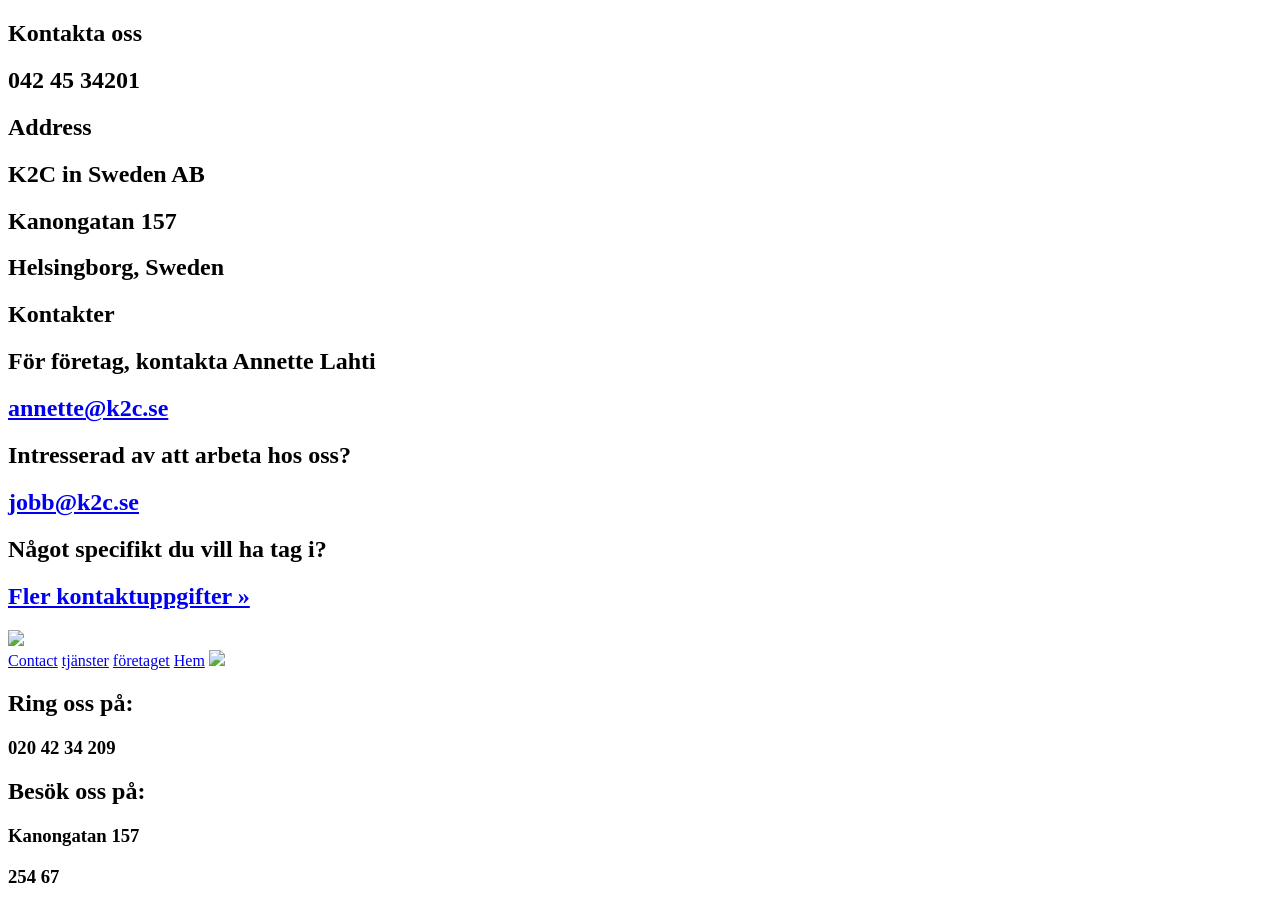
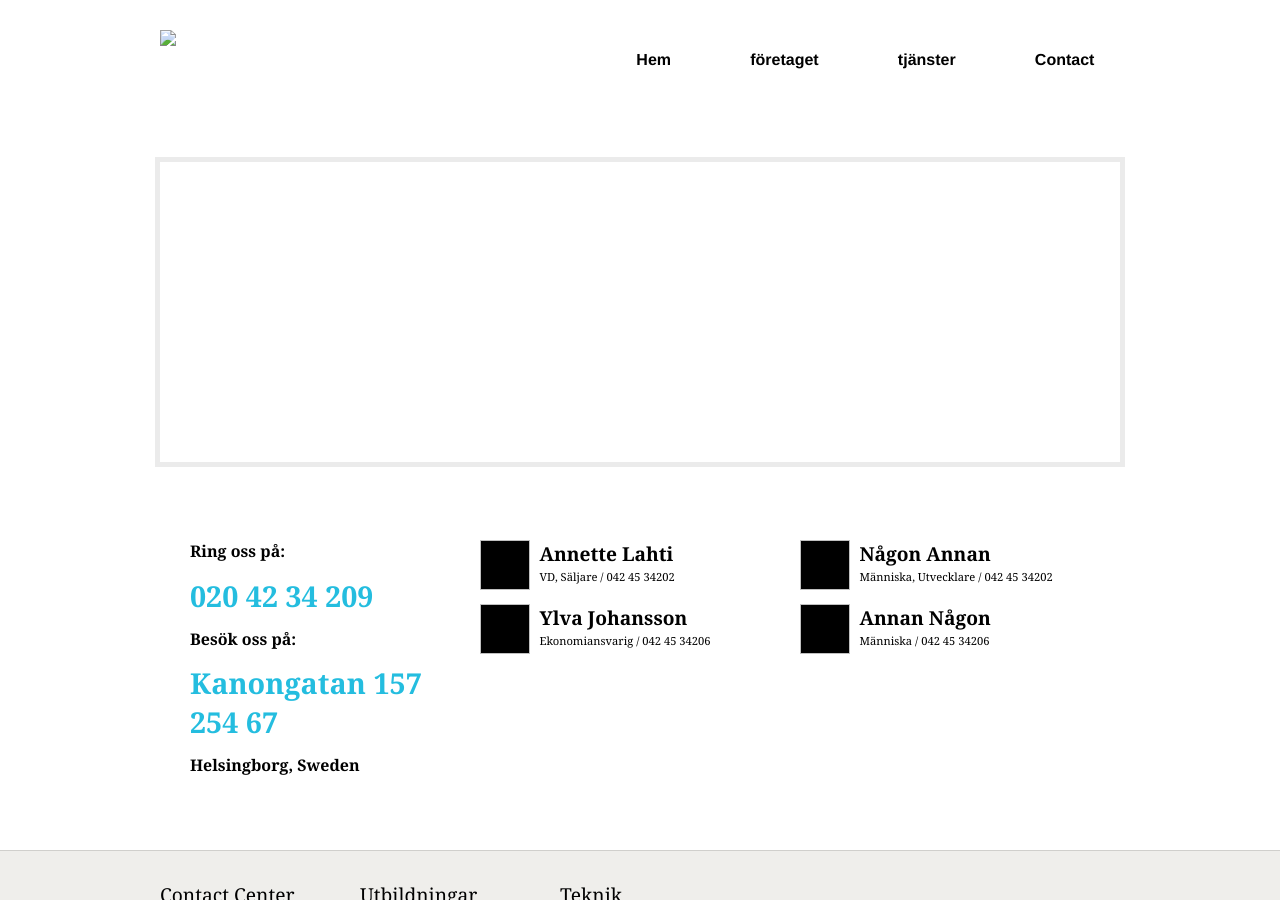
Before and after one commit to Defavlt/Classico, a Jekyll site: the page built from kontakt/kontakt.html, in a window 1280 px wide and 900 px high. Built offline with Jekyll 4.4.1, drawn with Linux system fonts in a browser that asks for light colours; nearby versions of some CDN libraries; Markdown is read by kramdown in place of the engine named in the settings; some of the changed lines change nothing that is shown.

Commit message:
Fixed paths in _includes/header.html

```diff
--- a/_includes/header.html
+++ b/_includes/header.html
@@ -6,13 +6,13 @@
         <!--[if lt IE 9]>
         <script src="http://html5shiv.googlecode.com/svn/trunk/html5.js"></script>
         <![endif]-->
-        <link  href="css/style.css" type="text/css" rel="stylesheet" media="screen" />
-        <link  href="css/handset.css" type="text/css" rel="stylesheet" media="handheld" />
+        <link  href="{{ site.url }}/css/style.css" type="text/css" rel="stylesheet" media="screen" />
+        <link  href="{{ site.url }}/css/handset.css" type="text/css" rel="stylesheet" media="handheld" />
         <script src="http://code.jquery.com/jquery-1.6.4.min.js" type="text/javascript"></script>
         <script src="http://plugins.jquery.com/files/jquery.color.js.txt" type="text/javascript"></script>
         <!--<script type="text/javascript" src="http://maps.googleapis.com/maps/api/js?sensor=false"></script>-->
         <!--<script src="resources/scripts/map.js"></script>-->
-        <script src="js/scripts.js" type="text/javascript"></script>
+        <script src="{{ site.url }}/js/scripts.js" type="text/javascript"></script>
     </head
     <body>
         <aside id="contact">
@@ -34,7 +34,7 @@
                     <h2 class="descr"><a>Intresserad av att arbeta hos oss?</a></h2>
                     <h2 class="email"><a href="mailto:jobb@k2c.se">jobb@k2c.se</a></h2>
                     <h2 class="descr"><a>Något specifikt du vill ha tag i?</a></h2>
-                    <h2 class="email"><a href="/kontakt/">Fler kontaktuppgifter &raquo;</a></h2>
+                    <h2 class="email"><a href="{{ site.url }}/kontakt/">Fler kontaktuppgifter &raquo;</a></h2>
                 </div>
                 <div class="center">
                     <a href="#close" title="Close"><img src="images/cross-contact_close_button-20x20.png" /></a>
@@ -44,10 +44,10 @@
         <header>
             <div class="container">
                 <nav>
-                    <a href="/kontakt/">Contact</a>
-                    <a href="/tjänster/">tjänster</a>
-                    <a href="/foretaget/">företaget</a>
-                    <a href="/">Hem</a>
+                    <a href="{{ site.url }}/kontakt/">Contact</a>
+                    <a href="{{ site.url }}/tjänster/">tjänster</a>
+                    <a href="{{ site.url }}/foretaget/">företaget</a>
+                    <a href="{{ site.url }}/">Hem</a>
                     <img src="images/logo-black_text-192x69.png" />
                 </nav>
             </div>
```
